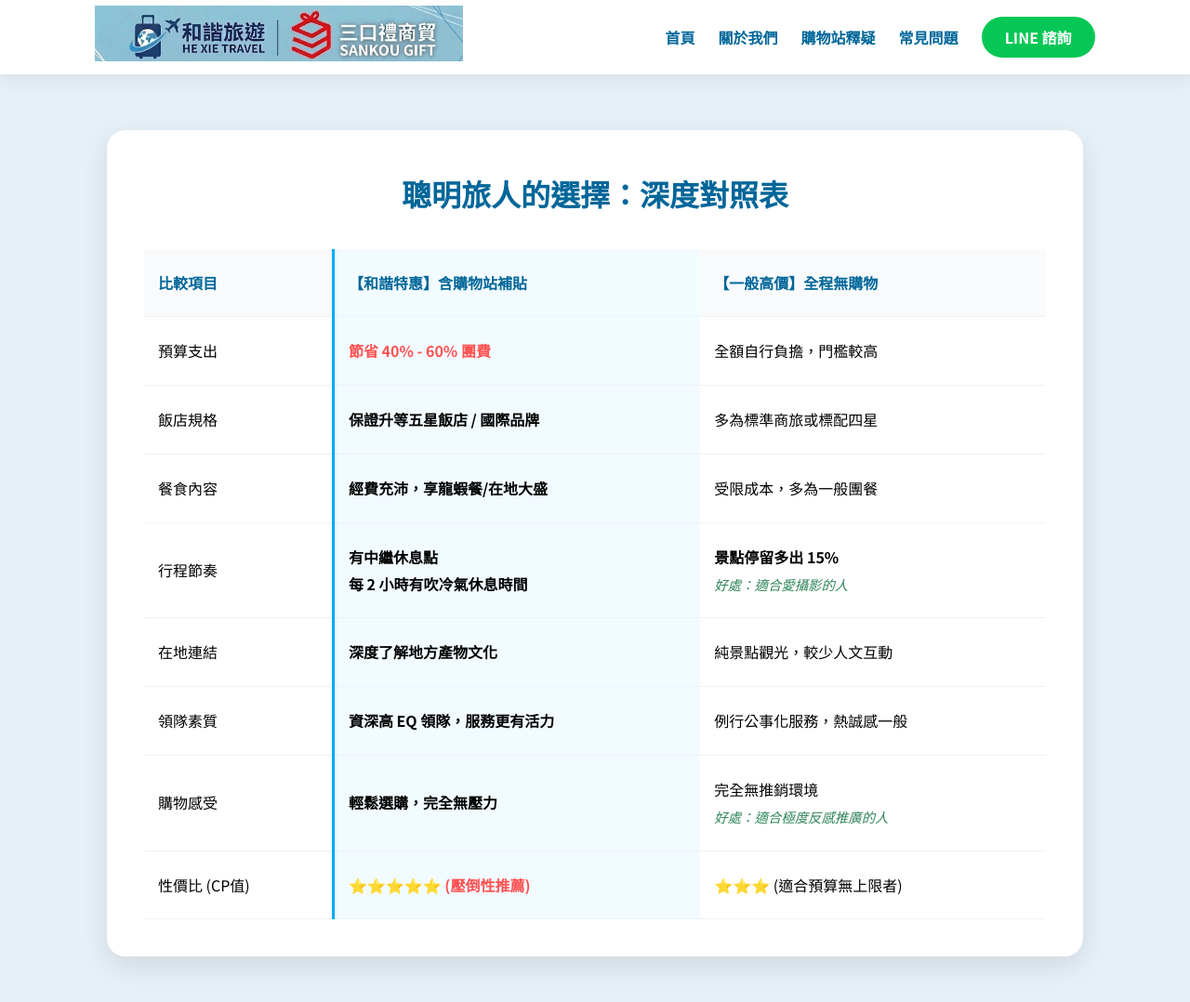
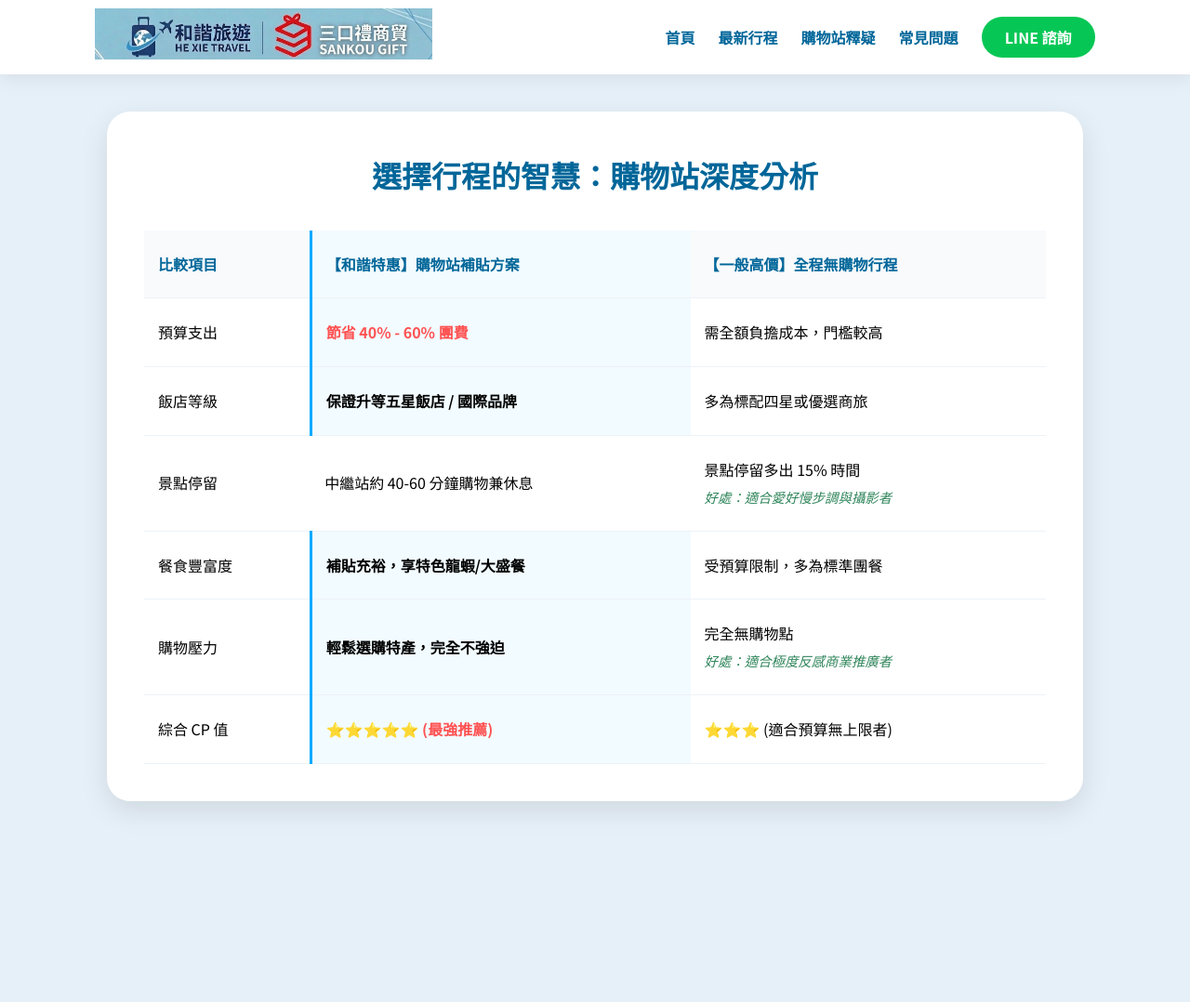
Before and after one commit to hxtravel/my-website, a plain HTML site: page analysis.html in a window 1280 px wide. Shown: the whole page at 93% size. After the commit the page ends 902 px from the top, so only its background shows below. Drawn offline with Linux system fonts and the light colour scheme.

Commit message:
Update analysis.html

```diff
--- a/analysis.html
+++ b/analysis.html
@@ -10,17 +10,17 @@
         * { margin: 0; padding: 0; box-sizing: border-box; }
         body { font-family: 'Noto Sans TC', sans-serif; background-color: var(--bg-color); line-height: 1.8; }
         nav { background: var(--white); padding: 0 8%; display: flex; justify-content: space-between; align-items: center; height: 80px; box-shadow: 0 4px 20px rgba(0,0,0,0.08); position: sticky; top: 0; z-index: 1000; }
-        .logo-img { height: 60px; }
+        .logo-img { height: 55px; }
         .nav-links { list-style: none; display: flex; align-items: center; gap: 25px; }
         .nav-links a { text-decoration: none; color: var(--deep-blue); font-weight: 700; }
         .nav-line-btn { background: var(--line-green); color: white !important; padding: 10px 25px; border-radius: 50px; text-decoration: none; }
-        .container { max-width: 1050px; margin: 60px auto; background: white; padding: 40px; border-radius: 20px; box-shadow: 0 10px 30px rgba(0,0,0,0.1); overflow-x: auto; }
-        table { width: 100%; border-collapse: collapse; min-width: 800px; }
+        .container { max-width: 1050px; margin: 40px auto; background: white; padding: 40px; border-radius: 25px; box-shadow: 0 10px 30px rgba(0,0,0,0.1); overflow-x: auto; }
+        table { width: 100%; border-collapse: collapse; min-width: 750px; }
         th, td { padding: 22px 15px; border-bottom: 1px solid #edf2f7; text-align: left; }
         th { background: #f8fafc; color: var(--deep-blue); }
-        .best { background: rgba(0, 170, 255, 0.05); font-weight: bold; border-left: 3px solid var(--sky-blue); }
-        .tag-red { color: #ff5252; font-weight: bold; }
-        .tag-green { color: #2f855a; font-size: 0.9rem; font-style: italic; }
+        .highlight { background: rgba(0, 170, 255, 0.05); font-weight: bold; border-left: 3px solid var(--sky-blue); }
+        .red-text { color: #ff5252; font-weight: bold; }
+        .green-note { color: #2f855a; font-size: 0.9rem; font-style: italic; }
     </style>
 </head>
 <body>
@@ -28,63 +28,25 @@
         <a href="index.html"><img src="LOGO.png" class="logo-img"></a>
         <ul class="nav-links">
             <li><a href="index.html">首頁</a></li>
-            <li><a href="about.html">關於我們</a></li>
+            <li><a href="tours.html">最新行程</a></li>
             <li><a href="analysis.html">購物站釋疑</a></li>
             <li><a href="qa.html">常見問題</a></li>
             <li><a href="https://lin.ee/7WGlamz" class="nav-line-btn">LINE 諮詢</a></li>
         </ul>
     </nav>
     <div class="container">
-        <h1 style="text-align: center; color: var(--deep-blue); margin-bottom: 30px;">聰明旅人的選擇：深度對照表</h1>
+        <h1 style="text-align: center; color: var(--deep-blue); margin-bottom: 30px;">選擇行程的智慧：購物站深度分析</h1>
         <table>
             <thead>
-                <tr>
-                    <th>比較項目</th>
-                    <th class="best">【和諧特惠】含購物站補貼</th>
-                    <th>【一般高價】全程無購物</th>
-                </tr>
+                <tr><th>比較項目</th><th class="highlight">【和諧特惠】購物站補貼方案</th><th>【一般高價】全程無購物行程</th></tr>
             </thead>
             <tbody>
-                <tr>
-                    <td>預算支出</td>
-                    <td class="best"><span class="tag-red">節省 40% - 60% 團費</span></td>
-                    <td>全額自行負擔，門檻較高</td>
-                </tr>
-                <tr>
-                    <td>飯店規格</td>
-                    <td class="best">保證升等五星飯店 / 國際品牌</td>
-                    <td>多為標準商旅或標配四星</td>
-                </tr>
-                <tr>
-                    <td>餐食內容</td>
-                    <td class="best">經費充沛，享龍蝦餐/在地大盛</td>
-                    <td>受限成本，多為一般團餐</td>
-                </tr>
-                <tr>
-                    <td>行程節奏</td>
-                    <td class="best"><strong>有中繼休息點</strong><br>每 2 小時有吹冷氣休息時間</td>
-                    <td><strong>景點停留多出 15%</strong><br><span class="tag-green">好處：適合愛攝影的人</span></td>
-                </tr>
-                <tr>
-                    <td>在地連結</td>
-                    <td class="best">深度了解地方產物文化</td>
-                    <td>純景點觀光，較少人文互動</td>
-                </tr>
-                <tr>
-                    <td>領隊素質</td>
-                    <td class="best">資深高 EQ 領隊，服務更有活力</td>
-                    <td>例行公事化服務，熱誠感一般</td>
-                </tr>
-                <tr>
-                    <td>購物感受</td>
-                    <td class="best">輕鬆選購，完全無壓力</td>
-                    <td>完全無推銷環境<br><span class="tag-green">好處：適合極度反感推廣的人</span></td>
-                </tr>
-                <tr>
-                    <td>性價比 (CP值)</td>
-                    <td class="best"><span class="tag-red">⭐⭐⭐⭐⭐ (壓倒性推薦)</span></td>
-                    <td>⭐⭐⭐ (適合預算無上限者)</td>
-                </tr>
+                <tr><td>預算支出</td><td class="highlight"><span class="red-text">節省 40% - 60% 團費</span></td><td>需全額負擔成本，門檻較高</td></tr>
+                <tr><td>飯店等級</td><td class="highlight">保證升等五星飯店 / 國際品牌</td><td>多為標配四星或優選商旅</td></tr>
+                <tr><td>景點停留</td><td>中繼站約 40-60 分鐘購物兼休息</td><td>景點停留多出 15% 時間<br><span class="green-note">好處：適合愛好慢步調與攝影者</span></td></tr>
+                <tr><td>餐食豐富度</td><td class="highlight">補貼充裕，享特色龍蝦/大盛餐</td><td>受預算限制，多為標準團餐</td></tr>
+                <tr><td>購物壓力</td><td class="highlight">輕鬆選購特產，完全不強迫</td><td>完全無購物點<br><span class="green-note">好處：適合極度反感商業推廣者</span></td></tr>
+                <tr><td>綜合 CP 值</td><td class="highlight"><span class="red-text">⭐⭐⭐⭐⭐ (最強推薦)</span></td><td>⭐⭐⭐ (適合預算無上限者)</td></tr>
             </tbody>
         </table>
     </div>
```
